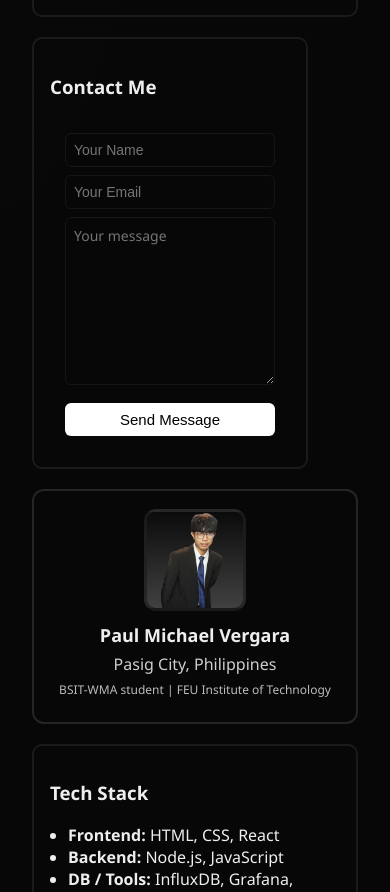
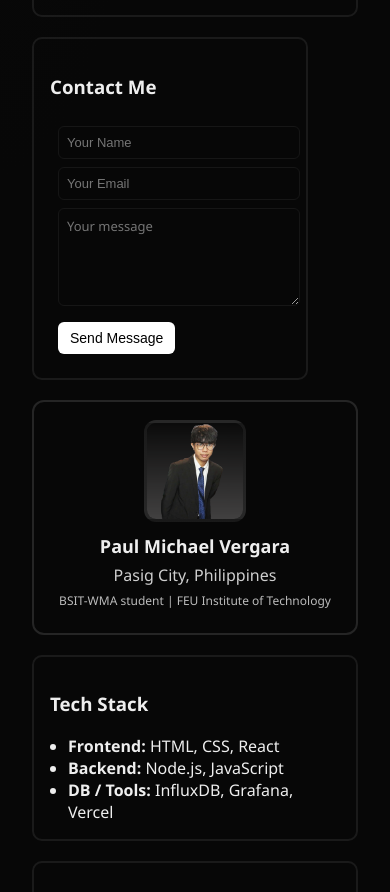
Before and after one commit to PaulMichaelVergara/personal-website, a React (Create React App) app: page / in a window 390 px wide. Shown: the part 1107-1999 px from the top of the page. Built offline with nearby package versions, Linux system fonts and the light colour scheme.

Commit message:
textbox adjustment

```diff
--- a/src/components/ContactForm.css
+++ b/src/components/ContactForm.css
@@ -1,10 +1,10 @@
 .contact-form {
   display: flex;
   flex-direction: column;
-  gap: 20px;
+  gap: 12px;
   max-width: 500px;
   margin: 0 auto;
-  padding: 20px;
+  padding: 10px;
 }
 
 .form-group {
@@ -15,13 +15,14 @@
 
 .form-input,
 .form-textarea {
-  padding: 12px 15px;
+  padding: 10px 12px;
   border: 1px solid #444;
-  border-radius: 6px;
+  border-radius: 4px;
   background: #2a2a2a;
   color: #fff;
-  font-size: 16px;
-  transition: all 0.3s ease;
+  font-size: 14px;
+  transition: all 0.2s ease;
+  width: 100%;
 }
 
 .form-input:focus,
@@ -32,22 +33,25 @@
 }
 
 .form-textarea {
-  min-height: 150px;
+  min-height: 100px;
+  max-height: 150px;
   resize: vertical;
   font-family: inherit;
+  line-height: 1.4;
 }
 
 .submit-btn {
   background: #4a6cf7;
   color: white;
-  padding: 12px 24px;
+  padding: 10px 20px;
   border: none;
-  border-radius: 6px;
+  border-radius: 4px;
   cursor: pointer;
-  font-size: 16px;
+  font-size: 15px;
   font-weight: 500;
-  transition: all 0.3s ease;
-  margin-top: 10px;
+  transition: all 0.2s ease;
+  margin-top: 8px;
+  align-self: flex-start;
 }
 
 .submit-btn:hover:not(:disabled) {
@@ -64,18 +68,22 @@
 /* Responsive styles */
 @media (max-width: 768px) {
   .contact-form {
-    padding: 15px;
-    gap: 15px;
+    padding: 8px;
+    gap: 10px;
   }
 
   .form-input,
   .form-textarea {
-    padding: 10px 12px;
-    font-size: 14px;
+    padding: 8px 10px;
+    font-size: 13px;
+  }
+
+  .form-textarea {
+    min-height: 80px;
   }
 
   .submit-btn {
-    padding: 10px 20px;
-    font-size: 15px;
+    padding: 8px 16px;
+    font-size: 14px;
   }
 }
```
